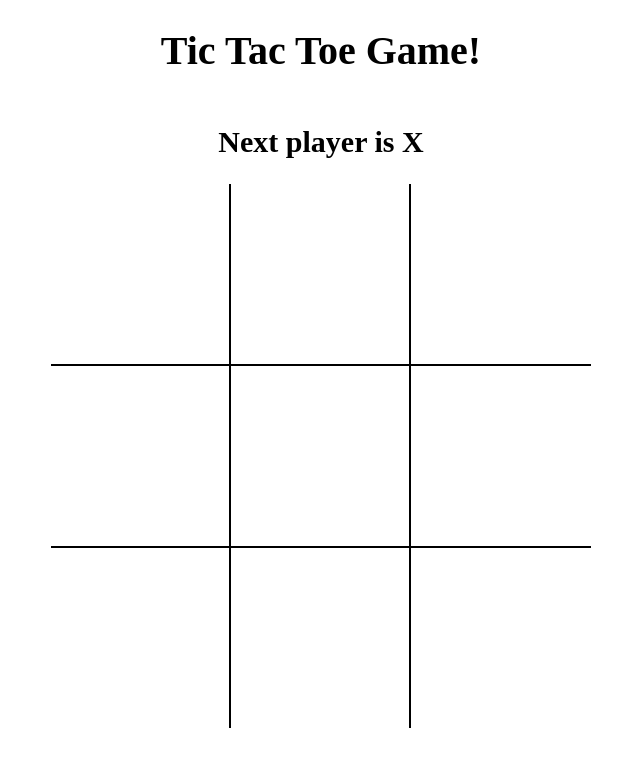
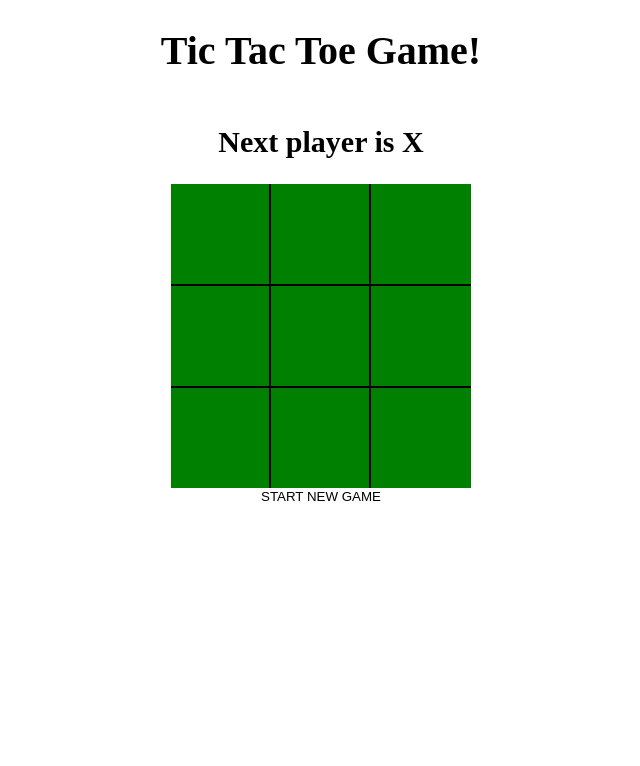
Before and after one commit to MMGGYY66/tic-tac-toe, a React (Vite) app: page / in a window 1280 px wide. Shown: the top 766 px of the page, without its empty margins (319-959 px from the left). Built offline with nearby package versions, Linux system fonts and the light colour scheme.

Commit message:
style Winning Squares

```diff
--- a/src/App.jsx
+++ b/src/App.jsx
@@ -6,15 +6,15 @@ import StatusMessage from './components/StatusMessage.jsx';
 
 import { calculateWinner } from './helpers.jsx';
 
+const NEW_GAME = [{ board: Array(9).fill(null), isXNext: true }];
+
 const App = () => {
-  const [history, setHistory] = useState([
-    { board: Array(9).fill(null), isXNext: true },
-  ]);
+  const [history, setHistory] = useState(NEW_GAME);
   const [currentMove, setCurrentMove] = useState(0);
 
   const current = history[currentMove];
 
-  const winner = calculateWinner(current.board);
+  const { winner, winningSquares } = calculateWinner(current.board);
 
   const handleSquareClick = position => {
     if (current.board[position] || winner) {
@@ -38,12 +38,28 @@ const App = () => {
     setCurrentMove(move);
   };
 
+  const onNewGame = () => {
+    setHistory(NEW_GAME);
+    setCurrentMove(0);
+  };
+
   return (
     <div className="app">
       <h1>Tic Tac Toe Game!</h1>
-      <StatusMessage winner={winner} current={current } />
-      <Board board={current.board} handleSquareClick={handleSquareClick} />
-
+      <StatusMessage winner={winner} current={current} />
+      <Board
+        board={current.board}
+        handleSquareClick={handleSquareClick}
+        winningSquares={winningSquares}
+      />
+      <button
+        type="button"
+        onClick={() => {
+          onNewGame();
+        }}
+      >
+        START NEW GAME
+      </button>
       <History history={history} moveTo={moveTo} currentMove={currentMove} />
     </div>
   );
--- a/src/components/Board.jsx
+++ b/src/components/Board.jsx
@@ -1,15 +1,15 @@
 import React, {useState} from "react";
 import Square from "./Square";
 
-const Board = ({board, handleSquareClick}) => {
-
-  const renderSquarePos = (position) => {
-    return (<Square
-      value={board[position]}
-      onClick={() =>
-        handleSquareClick(position)
-      }
-    />
+const Board = ({ board, handleSquareClick, winningSquares }) => {
+  const renderSquarePos = position => {
+    const isWinningSquares = winningSquares.includes(position);
+    return (
+      <Square
+        value={board[position]}
+        onClick={() => handleSquareClick(position)}
+        isWinningSquares={isWinningSquares}
+      />
     );
   };
 
@@ -31,7 +31,7 @@ const Board = ({board, handleSquareClick}) => {
         {renderSquarePos(8)}
       </div>
     </div>
-  )
-}
+  );
+};
 
 export default Board;
--- a/src/components/Square.jsx
+++ b/src/components/Square.jsx
@@ -1,9 +1,18 @@
-import React from "react";
+import React from 'react';
 
-const Square = ({value, onClick}) => {
+const Square = ({ value, onClick, isWinningSquares }) => {
   return (
-    <button type="button" className="square" onClick={onClick}>{value}</button>
-  )
-}
+    <button
+      type="button"
+      className="square"
+      onClick={onClick}
+      style={{
+        backgroundColor: isWinningSquares ? 'yellow' : 'green',
+      }}
+    >
+      {value}
+    </button>
+  );
+};
 
 export default Square;
--- a/src/helpers.jsx
+++ b/src/helpers.jsx
@@ -12,8 +12,14 @@ export function calculateWinner(squares) {
   for (let i = 0; i < lines.length; i++) {
     const [a, b, c] = lines[i];
     if (squares[a] && squares[a] === squares[b] && squares[a] === squares[c]) {
-      return squares[a];
+      return {
+        winner: squares[a],
+        winningSquares: [a,b,c]
+      }
     }
   }
-  return null;
+  return {
+        winner: null,
+        winningSquares: []
+      }
 }
--- a/src/styles/root.scss
+++ b/src/styles/root.scss
@@ -28,8 +28,8 @@ button {
       border-bottom: none;
     }
     .square {
-      width: 180px;
-      height: 180px;
+      width: 100px;
+      height: 100px;
       border-right: 2px solid #000;
       font-size: 2.5rem;
       padding: 0;
```
